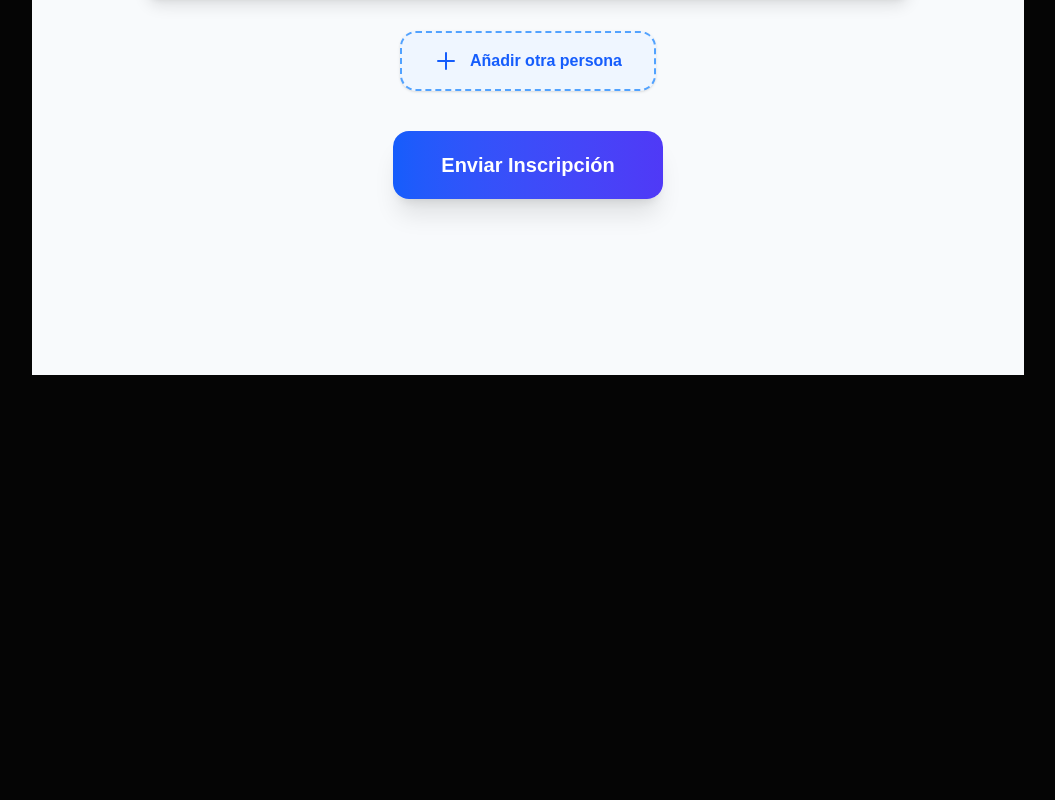
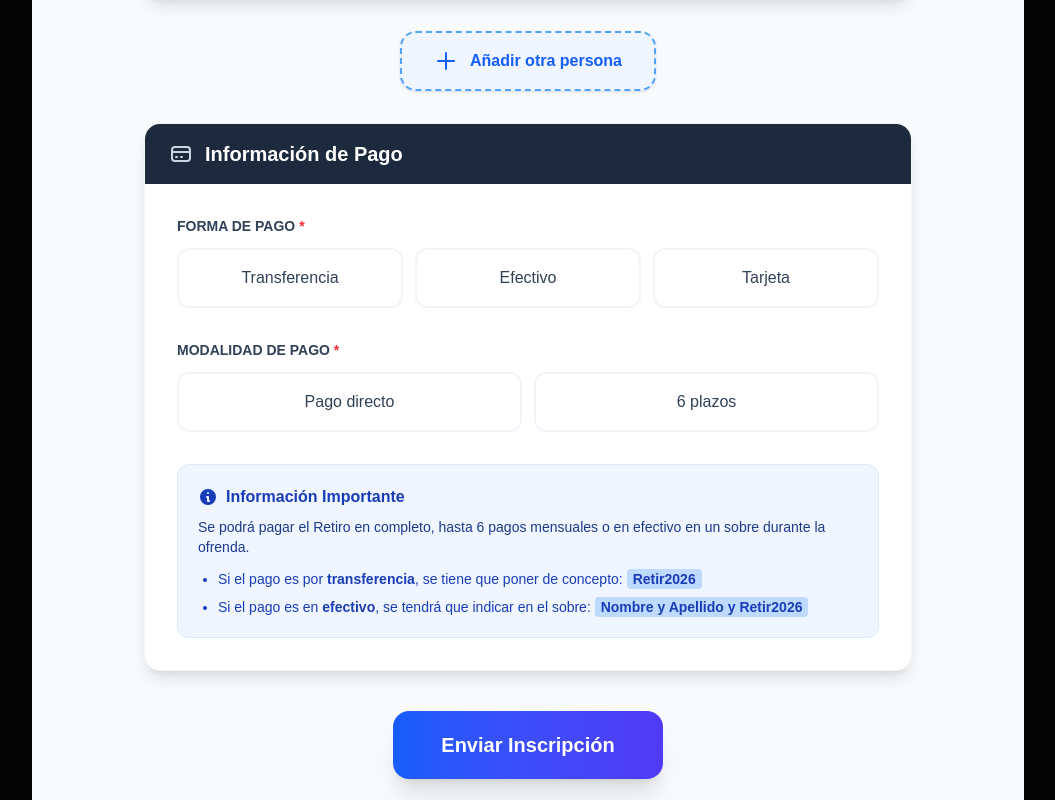
Before and after one commit to Ulrexon/OneForAll, a Next.js app: page /en/retir-rutlla-2026 in a window 1280 px wide. Shown: the part 1640-2440 px from the top of the page, without its empty margins (112-1167 px from the left). Before the commit the page ends 2335 px from the top, so only its background shows below. Built offline with nearby package versions, Linux system fonts and the light colour scheme.

Commit message:
feat: add payment method and installment selection fields to registration form with validation and summary logic

```diff
--- a/app/[lang]/retir-rutlla-2026/page.tsx
+++ b/app/[lang]/retir-rutlla-2026/page.tsx
@@ -43,6 +43,8 @@ export default function RetirRutlla2026Form() {
 
   const [email, setEmail] = useState('');
   const [telefono, setTelefono] = useState('');
+  const [formaPago, setFormaPago] = useState('');
+  const [modalidadPago, setModalidadPago] = useState('');
   const [isSubmitting, setIsSubmitting] = useState(false);
   const [status, setStatus] = useState<{ type: 'success' | 'error' | null; message: string }>({ type: null, message: '' });
   const [isKeyboardOpen, setIsKeyboardOpen] = useState(false);
@@ -138,6 +140,20 @@ export default function RetirRutlla2026Form() {
       return;
     }
 
+    if (!formaPago) {
+      setStatus({ type: 'error', message: 'Por favor, selecciona una forma de pago.' });
+      setIsSubmitting(false);
+      window.scrollTo({ top: 0, behavior: 'smooth' });
+      return;
+    }
+
+    if (!modalidadPago) {
+      setStatus({ type: 'error', message: 'Por favor, selecciona una modalidad de pago.' });
+      setIsSubmitting(false);
+      window.scrollTo({ top: 0, behavior: 'smooth' });
+      return;
+    }
+
     // Validar que todas las personas tengan nombre, apellidos y categoría
     const isValid = people.every(p => p.nombre.trim() !== '' && p.apellidos.trim() !== '' && p.categoria !== '');
     if (!isValid) {
@@ -149,6 +165,8 @@ export default function RetirRutlla2026Form() {
 
     const payload = {
       emailContacto: email.trim(),
+      formaPago,
+      modalidadPago,
       people: people.map(p => {
         let personTotal = 0;
         const cat = CATEGORIES.find(c => c.label === p.categoria);
@@ -381,6 +399,75 @@ export default function RetirRutlla2026Form() {
             </button>
           </div>
 
+          {/* Información de Pago */}
+          <div className="bg-white sm:rounded-2xl shadow-sm sm:shadow-lg overflow-hidden border-y sm:border border-slate-200 sm:border-slate-100 transition-all duration-300 sm:hover:shadow-xl mt-8">
+            <div className="bg-slate-800 px-4 sm:px-6 py-4">
+              <h2 className="text-xl font-bold text-white flex items-center">
+                <svg xmlns="http://www.w3.org/2000/svg" className="h-6 w-6 mr-3 text-slate-300" fill="none" viewBox="0 0 24 24" stroke="currentColor">
+                  <path strokeLinecap="round" strokeLinejoin="round" strokeWidth={2} d="M3 10h18M7 15h1m4 0h1m-7 4h12a3 3 0 003-3V8a3 3 0 00-3-3H6a3 3 0 00-3 3v8a3 3 0 003 3z" />
+                </svg>
+                Información de Pago
+              </h2>
+            </div>
+            <div className="p-4 sm:p-8 space-y-6 sm:space-y-8">
+              <div>
+                <label className="block text-sm font-semibold text-slate-700 mb-3">FORMA DE PAGO <span className="text-red-500">*</span></label>
+                <div className="grid grid-cols-1 sm:grid-cols-3 gap-3">
+                  {['Transferencia', 'Efectivo', 'Tarjeta'].map((fp, i) => (
+                    <label key={i} className={`flex items-center justify-center p-4 rounded-xl border-2 cursor-pointer transition-all ${formaPago === fp ? 'bg-blue-50 border-blue-500 shadow-sm' : 'bg-white border-slate-100 hover:border-slate-300 hover:bg-slate-50'}`}>
+                      <input
+                        type="radio"
+                        name="formaPago"
+                        value={fp}
+                        checked={formaPago === fp}
+                        onChange={(e) => setFormaPago(e.target.value)}
+                        className="sr-only"
+                        required
+                      />
+                      <span className={`font-medium ${formaPago === fp ? 'text-blue-700' : 'text-slate-700'}`}>{fp}</span>
+                    </label>
+                  ))}
+                </div>
+              </div>
+
+              <div>
+                <label className="block text-sm font-semibold text-slate-700 mb-3">MODALIDAD DE PAGO <span className="text-red-500">*</span></label>
+                <div className="grid grid-cols-1 sm:grid-cols-2 gap-3">
+                  {['Pago directo', '6 plazos'].map((mp, i) => (
+                    <label key={i} className={`flex items-center justify-center p-4 rounded-xl border-2 cursor-pointer transition-all ${modalidadPago === mp ? 'bg-blue-50 border-blue-500 shadow-sm' : 'bg-white border-slate-100 hover:border-slate-300 hover:bg-slate-50'}`}>
+                      <input
+                        type="radio"
+                        name="modalidadPago"
+                        value={mp}
+                        checked={modalidadPago === mp}
+                        onChange={(e) => setModalidadPago(e.target.value)}
+                        className="sr-only"
+                        required
+                      />
+                      <span className={`font-medium ${modalidadPago === mp ? 'text-blue-700' : 'text-slate-700'}`}>{mp}</span>
+                    </label>
+                  ))}
+                </div>
+              </div>
+
+              <div className="bg-blue-50 border border-blue-100 rounded-xl p-5 mt-6">
+                <h3 className="text-blue-800 font-bold mb-2 flex items-center">
+                  <svg xmlns="http://www.w3.org/2000/svg" className="h-5 w-5 mr-2" viewBox="0 0 20 20" fill="currentColor">
+                    <path fillRule="evenodd" d="M18 10a8 8 0 11-16 0 8 8 0 0116 0zm-7-4a1 1 0 11-2 0 1 1 0 012 0zM9 9a1 1 0 000 2v3a1 1 0 001 1h1a1 1 0 100-2v-3a1 1 0 00-1-1H9z" clipRule="evenodd" />
+                  </svg>
+                  Información Importante
+                </h3>
+                <p className="text-sm text-blue-900 mb-3">
+                  Se podrá pagar el Retiro en completo, hasta 6 pagos mensuales o en efectivo en un sobre durante la ofrenda.
+                </p>
+                <ul className="text-sm text-blue-800 space-y-2 list-disc pl-5">
+                  <li>Si el pago es por <strong>transferencia</strong>, se tiene que poner de concepto: <span className="font-bold bg-blue-200 px-1.5 py-0.5 rounded">Retir2026</span></li>
+                  <li>Si el pago es en <strong>efectivo</strong>, se tendrá que indicar en el sobre: <span className="font-bold bg-blue-200 px-1.5 py-0.5 rounded">Nombre y Apellido y Retir2026</span></li>
+                </ul>
+              </div>
+            </div>
+          </div>
+
           <div className="flex justify-center mt-10 px-4 sm:px-0">
             <button
               type="submit"
@@ -419,6 +506,11 @@ export default function RetirRutlla2026Form() {
                   <p className="text-4xl sm:text-5xl font-black text-slate-900 tracking-tight">{calculateTotal}</p>
                   <span className="text-2xl font-bold text-slate-600">€</span>
                 </div>
+                {modalidadPago === '6 plazos' && calculateTotal > 0 && (
+                  <p className="text-sm font-medium text-indigo-600 mt-1">
+                    (Son 6 plazos de {(calculateTotal / 6).toFixed(2)}€)
+                  </p>
+                )}
               </div>
             </div>
 
```
